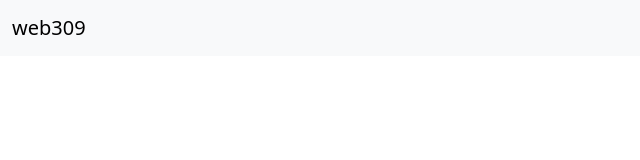
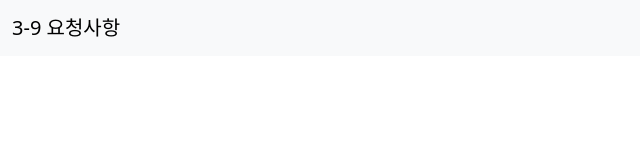
Before and after one commit to mjunho07/web309, a website: page views/base.html in a window 1280 px wide. Shown: the full height of the page, 0-640 px from the left. Drawn offline with nearby package versions, Linux system fonts and the light colour scheme; files that its build step writes are made by us from their sources.

Commit message:
design fix

```diff
--- a/views/base.html
+++ b/views/base.html
@@ -10,7 +10,7 @@
     <!-- 공통된 요소 -->
     <nav class="navbar bg-body-tertiary">
         <div class="container-fluid">
-            <a class="navbar-brand" href="/">web309</a>
+            <a class="navbar-brand" href="/">3-9 요청사항</a>
             <a href="/write">글 작성</a>
         </div>
     </nav>
```
